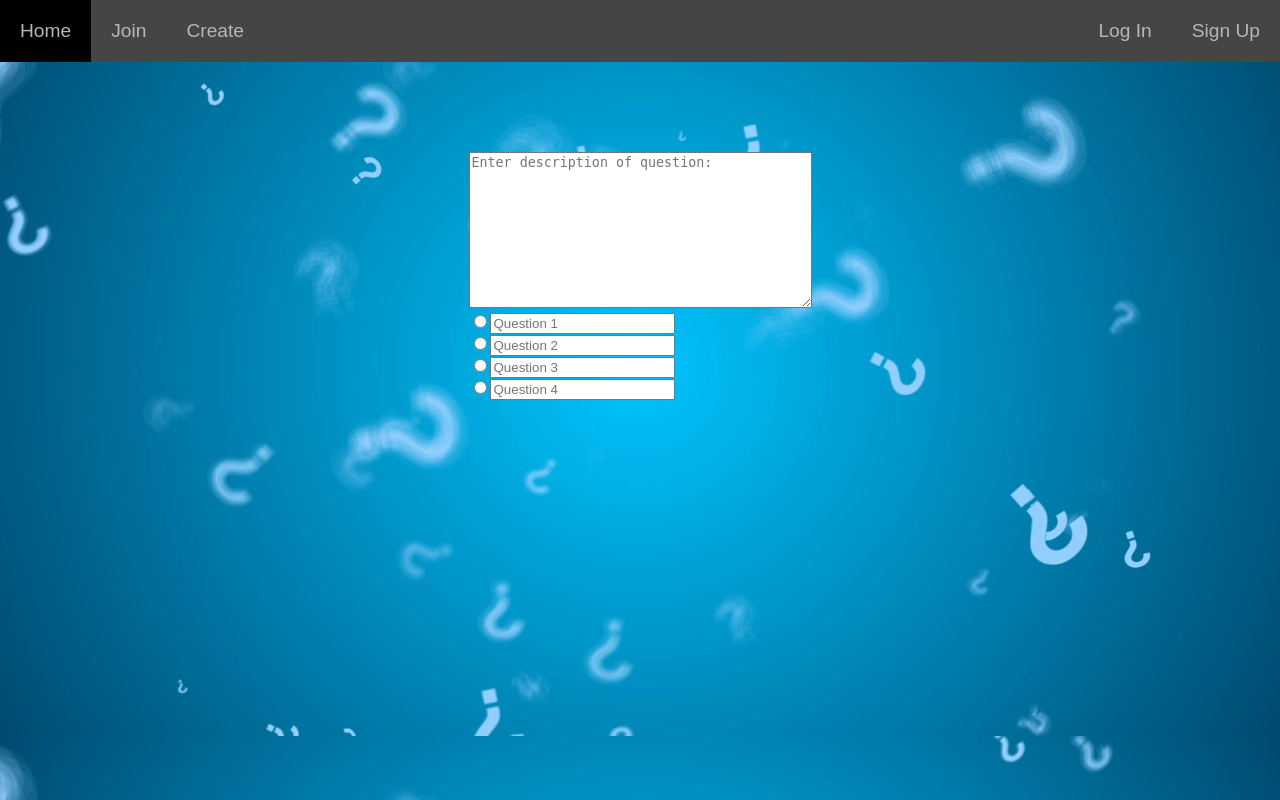
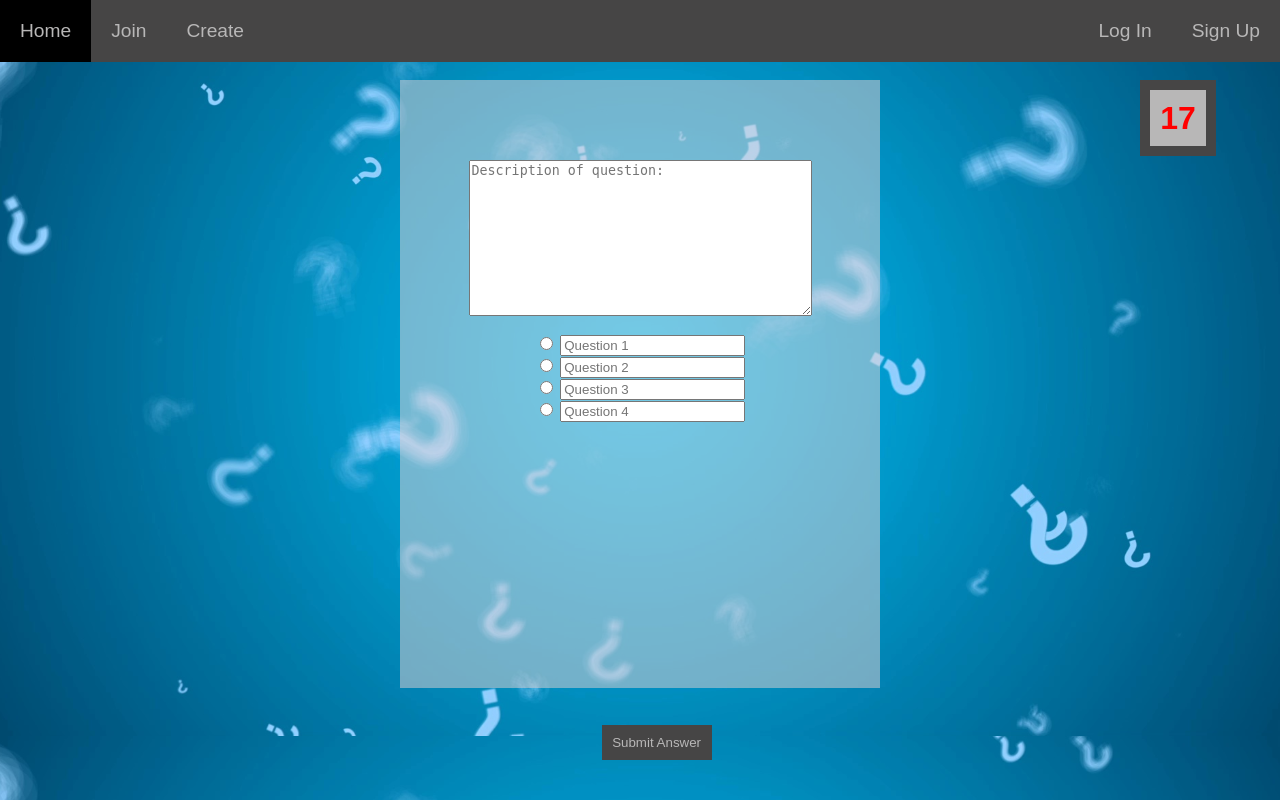
Before and after one commit to milesHerrick/quiz-project, a PHP site: page /questions.html in a window 1280 px wide. Run offline with PHP 8.4, Linux system fonts and the light colour scheme.

Commit message:
FInal Push
Last Version before midterms

```diff
--- a/home.html
+++ b/home.html
@@ -20,12 +20,14 @@
         <li><a href="Login.html">Log In</a></li>
     </ul>
 </div>
+<div class="flexbox">
     <div id ="container">
         <h1>
             Welcome to QuizMaster!
         </h1>
         <p>Here at QuizMaster you can take and create quizzes!</p>
-    <p>You can either go straight to taking a quiz, or go create an account to make your own quiz.</p>
+        <p>You can either go straight to taking a quiz,</p>
+        <p>or go create an account to make your own quiz.</p>
 
     </div>
     <form action="join.html">
@@ -34,6 +36,6 @@
         <form action="signup.html">
             <input type = "submit" id = "createbtn" value = "Create Account">
         </form>
-
+</div>
 </body>
 </html>
--- a/join.css
+++ b/join.css
@@ -8,6 +8,7 @@ body {
   flex-direction: column;
   align-items: center;
   justify-content: center;
+
 }
 
 #container{
@@ -15,9 +16,11 @@ body {
   flex-direction: column;
   align-items: center;
   justify-content: center;
-  height: 20vh;
+  height: 25vh;
+  width: 45vh;
   border-radius: 1em;
   padding-bottom: 2em;
+  background-color: rgba(230, 212, 212, 0.5);
 }
 form{
   width: 100%;
@@ -46,7 +49,6 @@ form{
   background-color: black;
 }
 h2{
-  margin: 5%;
   font-size: 3em;
   font-family: Arial, Helvetica, sans-serif;
   color:rgb(70, 69, 69);
--- a/join.html
+++ b/join.html
@@ -2,6 +2,7 @@
 <html>
 <head>
 <meta name="viewport" content="width=device-width, initial-scale=1">
+<title>Join</title>
 <link rel="stylesheet" href="join.css">
 <link rel="stylesheet" href="global.css">
 </head>
--- a/questions.css
+++ b/questions.css
@@ -1,21 +1,111 @@
 .container{
+    position:absolute;
+    top: 10vh;
+    background-color: rgba(230, 212, 212, 0.5);
     display: flex;
     align-items: center;
     flex-direction: column;
+    height: 76vh;
+    width: 60vh;
+}
+.flexbox{
+    height:90vh;
+    display: flex;
+    flex-direction: column;
+    align-items: center;
     justify-content: center;
-    overflow-y: auto;
+
+  }
+
+p{
+    font-size: 2em;
+    font-family: Arial, Helvetica, sans-serif;
+    color:rgb(70, 69, 69);
+}
+
+#addCheck{
+    padding: 10px;
+    background-color: rgb(70, 69, 69);
+    color: rgb(184, 183, 183);
+    border: 0;
+    position: fixed;
+    bottom: 7%;
+    left: 45%;
+    width: 110px;
+    font-family: Arial, Helvetica, sans-serif;
+}
+
+.addNew{
+    display: flex;
     flex-direction: column;
-    position: relative;
-    height: 90vh;
+    align-items: center;
+    justify-content: center;
 }
+
 .initial{
-    position: absolute;
-    top: 20%;
-    padding: 0;
+    padding-top: 20%;
     border-collapse: collapse;
     height: 60vh;
+    width:50vh;
     overflow-y: scroll;
+
 }
-body{
-    background-position: center;
+
+input[type=submit]{
+    padding: 10px;
+    background-color: rgb(70, 69, 69);
+    color: rgb(184, 183, 183);
+    border: 0;
+    position: fixed;
+    bottom: 5%;
+    left: 47%;
+    width: 110px;
+    font-family: Arial, Helvetica, sans-serif;
 }
+
+#addCheck:hover{
+    background-color: black;
+}
+
+input[type=submit]:hover{
+    background-color: black;
+}
+
+form{
+    font-family: Arial, Helvetica, sans-serif;
+}
+
+p{
+    font-size: 1.25em;
+    font-weight: bold;
+}
+input[type=radio]{
+    font-size: 2em;
+    font-family: Arial, Helvetica, sans-serif;
+    color:rgb(70, 69, 69);
+
+}
+.questions{
+    display: flex;
+    flex-direction: column;
+    align-items: center;
+    justify-content: center;
+}
+
+.timerdisplay{
+    display: flex;
+    align-items: center;
+    justify-content: center;
+    position: absolute;
+    top: 10%;
+    right: 5%;
+    background-color: rgb(184, 183, 183);
+    border: 10px solid rgb(70, 69, 69);
+    width: 7vh;
+    height: 7vh;
+}
+.num{
+    color: red;
+    font-weight: bold;
+    font-size: xx-large;
+}
--- a/questions.html
+++ b/questions.html
@@ -10,21 +10,51 @@
 </head>
 <body>
 
-    <div class="container">
+
+    <div class="flexbox">
+        <div class="timerdisplay">
+            <p class="num">17</p>
+        </div>
+        <div class="container"> <!--Multiple choice or select multiple, enter question, enter answers (4), add another question (submit button at the end will submit everything in the form)-->
+
+            <form>
                 <div class="initial">
-            <form>
-                <textarea id="description" name="description" rows="10" cols="40" placeholder="Enter description of question:"></textarea><br>
 
-                <input type="radio" id="multchoice" name="answers" value="question1"><input type="text" name="answers" placeholder="Question 1"/><br>
+                    <div class = questions>
 
-                <input type="radio" id="selectmult" name="answers" value="question2"><input type="text" name="answers" placeholder="Question 2"/><br>
 
-                <input type="radio" id="multchoice" name="answers" value="question3"><input type="text" name="answers" placeholder="Question 3"/><br>
+                        <textarea id="description" name="description" rows="10" cols="40" placeholder="Description of question:"></textarea><br>
 
-                <input type="radio" id="selectmult" name="answers" value="question4"><input type="text" name="answers" placeholder="Question 4"/><br>
+                        <div class = question>
+                            <input type="radio" id="multchoice" name="answers" value="question1">
+                            <input type="text" name="answers" placeholder="Question 1"/>
+                        </div>
+
+                        <div class = question>
+                            <input type="radio" id="selectmult" name="answers" value="question2">
+                            <input type="text" name="answers" placeholder="Question 2"/>
+                        </div>
+
+                        <div class = question>
+                            <input type="radio" id="multchoice" name="answers" value="question3">
+                            <input type="text" name="answers" placeholder="Question 3"/>
+                        </div>
+
+                        <div class = question>
+                            <input type="radio" id="selectmult" name="answers" value="question4">
+                            <input type="text" name="answers" placeholder="Question 4"/>
+                        </div>
+
+
+                    </div>
+
+                    <div id="addNew" class="addNew"></div>
+                </div>
+
+                </div>
+            <input type="submit" value="Submit Answer">
             </form>
-        </div>
-    </div>
+
             <div>
             <ul class="navleft">
                 <li><a href="home.html">Home</a></li>
@@ -36,5 +66,6 @@
                 <li><a href="Login.html">Log In</a></li>
             </ul>
         </div>
+    </div>
 </body>
 </html>
--- a/signup.html
+++ b/signup.html
@@ -4,7 +4,7 @@
     <meta charset="UTF-8">
     <meta http-equiv="X-UA-Compatible" content="IE=edge">
     <meta name="viewport" content="width=device-width, initial-scale=1.0">
-    <title>Document</title>
+    <title>Sign Up</title>
     <link rel="stylesheet" href="signup.css">
     <link rel="stylesheet" href="global.css">
 </head>
```
Also changed, not shown: create.css (+29 -21 lines), create.html (+12 -4 lines), create.js (+43 -17 lines), home.css (+13 -5 lines), login.css (+11 -1 lines), signup.css (+11 -1 lines). Lines whose indentation alone changed are shown as unchanged.
